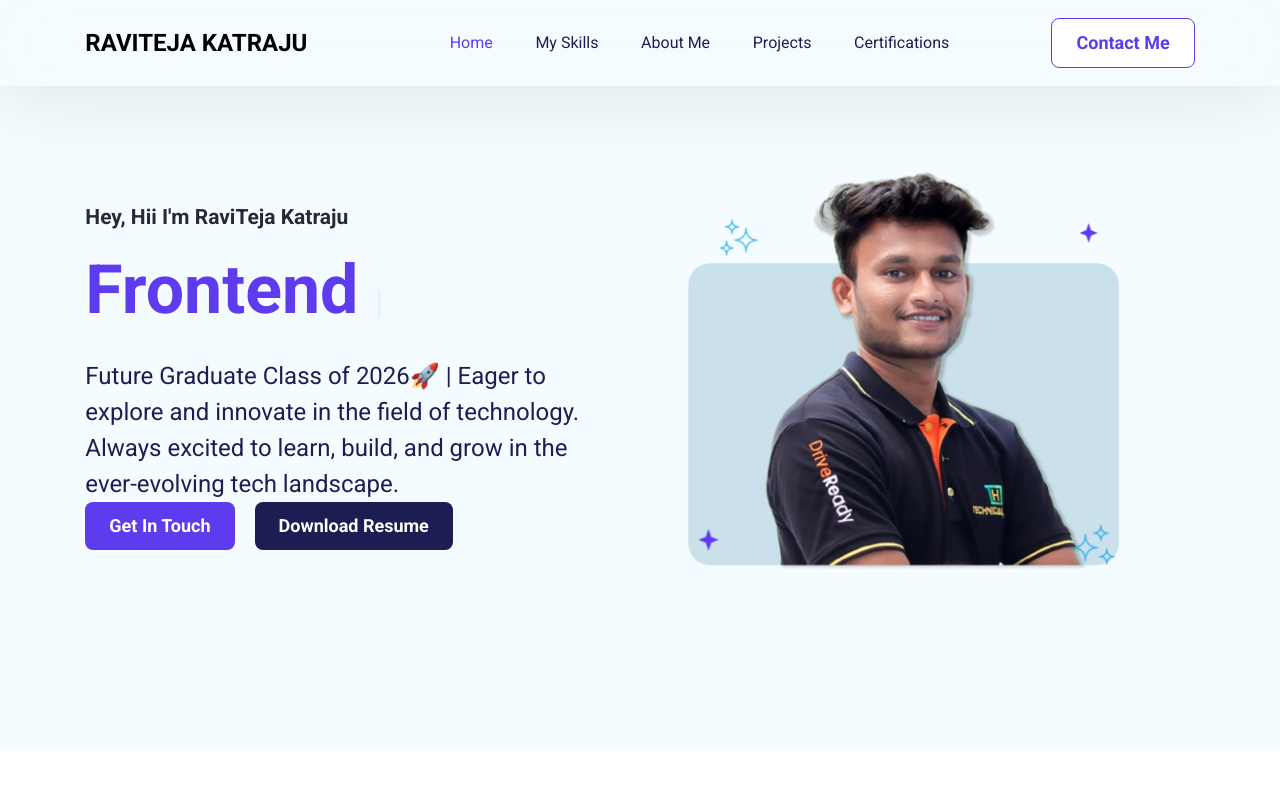
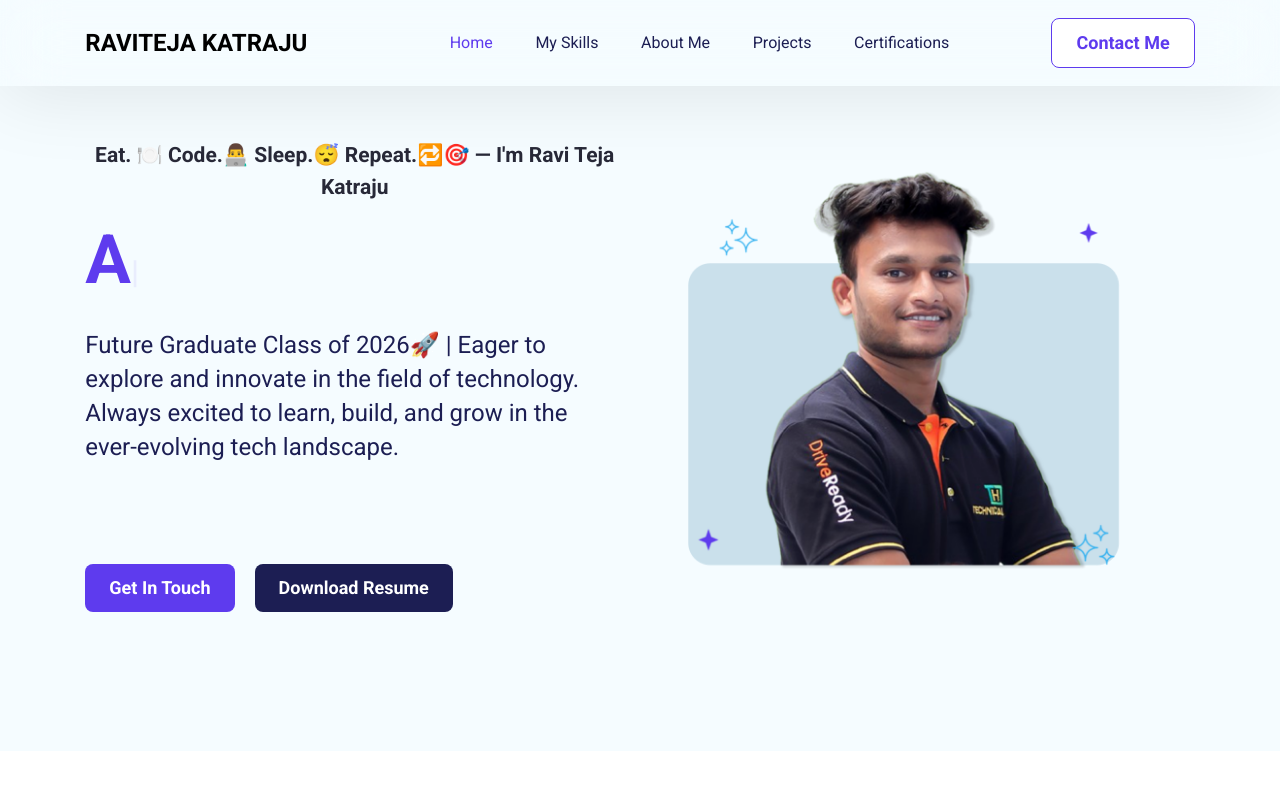
Before and after one commit to 23A95A1203/RAVITEJA-Portfolio, a React (Create React App) app: page / in a window 1280 px wide. Shown: the top 800 px of the page. Built offline with nearby package versions, Linux system fonts and the light colour scheme.

Commit message:
Update styles and hero section text

```diff
--- a/src/App.css
+++ b/src/App.css
@@ -303,7 +303,7 @@ h2 {
   color: var(--darkblue);
   font-size: 24px;
   font-weight: 400;
-  line-height: 36px;
+  line-height: 34px;
 }
 
 /* Hero Section Image */
@@ -320,6 +320,7 @@ h2 {
 .hero--section--buttons {
   display: flex;
   gap: 20px;
+  margin-top: 100px;
 }
 
 .btn {
--- a/src/Pages/Home/HeroSection.jsx
+++ b/src/Pages/Home/HeroSection.jsx
@@ -3,7 +3,12 @@ import { useState, useEffect } from "react";
 
 export default function HeroSection() {
   const navigate = useNavigate();
-  const roles = ["Full Stack Developer", "App Developer", "Web Developer", "Frontend Developer"];
+  const roles = [
+    "FullStack Developer",
+    "App Developer",
+    "Web Developer",
+    "Frontend Developer",
+  ];
   const [text, setText] = useState("");
   const [index, setIndex] = useState(0);
   const [charIndex, setCharIndex] = useState(0);
@@ -12,9 +17,7 @@ export default function HeroSection() {
   useEffect(() => {
     const currentRole = roles[index];
 
-    const typingSpeed = isDeleting ? 50 : 100; // Speed up when deleting
-    const delay = isDeleting ? 50 : 150;
-
+    const typingSpeed = isDeleting ? 60 : 80; // slower typing speed
     const timeout = setTimeout(() => {
       if (!isDeleting && charIndex < currentRole.length) {
         setText((prev) => prev + currentRole[charIndex]);
@@ -23,11 +26,10 @@ export default function HeroSection() {
         setText((prev) => prev.slice(0, -1));
         setCharIndex((prev) => prev - 1);
       } else {
-        setIsDeleting(!isDeleting);
-
         if (!isDeleting) {
-          setTimeout(() => setIsDeleting(true), 1000); // Pause before deleting
+          setTimeout(() => setIsDeleting(true), 1000); // longer pause before deleting
         } else {
+          setIsDeleting(false);
           setIndex((prev) => (prev + 1) % roles.length);
           setCharIndex(0);
         }
@@ -41,21 +43,28 @@ export default function HeroSection() {
     <section id="heroSection" className="hero--section">
       <div className="hero--section--content--box">
         <div className="hero--section--content">
-          <p className="section--title">Hey, Hii  I'm RaviTeja Katraju</p>
+          <p className="section--title">
+            Eat. 🍽️ Code.👨‍💻 Sleep.😴 Repeat.🔁🎯 — I'm Ravi Teja Katraju
+          </p>
           <h1 className="hero--section--title">
             <span className="hero--section-title--color">{text}</span>
             <span className="cursor">|</span>
           </h1>
           <p className="hero--section-description">
-            Future Graduate Class of 2026🚀 | Eager to explore and innovate in the field of technology.
-            Always excited to learn, build, and grow in the ever-evolving tech landscape.
+            Future Graduate Class of 2026🚀 | Eager to explore and innovate in
+            the field of technology. Always excited to learn, build, and grow in
+            the ever-evolving tech landscape.
           </p>
         </div>
 
         <div className="hero--section--buttons">
           <button
             className="btn btn-primary"
-            onClick={() => document.getElementById("Contact").scrollIntoView({ behavior: "smooth" })}
+            onClick={() =>
+              document
+                .getElementById("Contact")
+                .scrollIntoView({ behavior: "smooth" })
+            }
           >
             Get In Touch
           </button>
```
